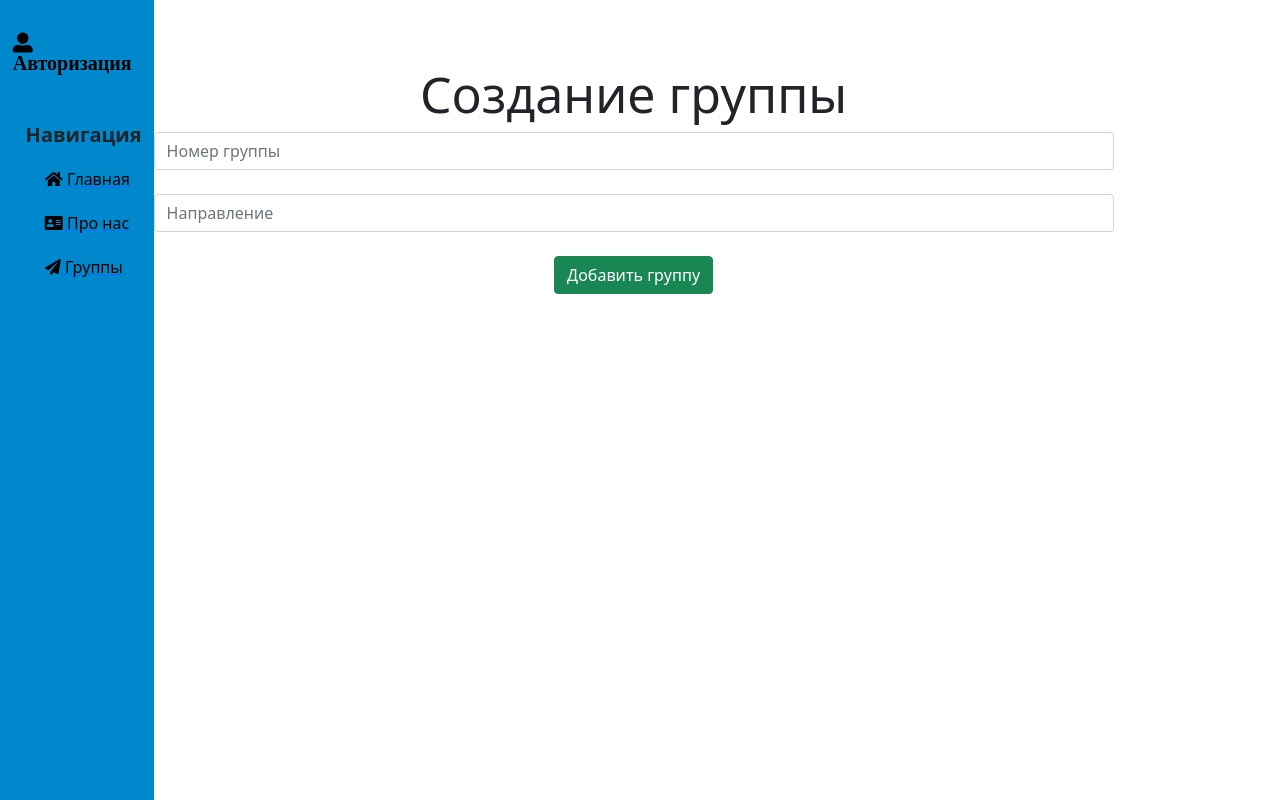
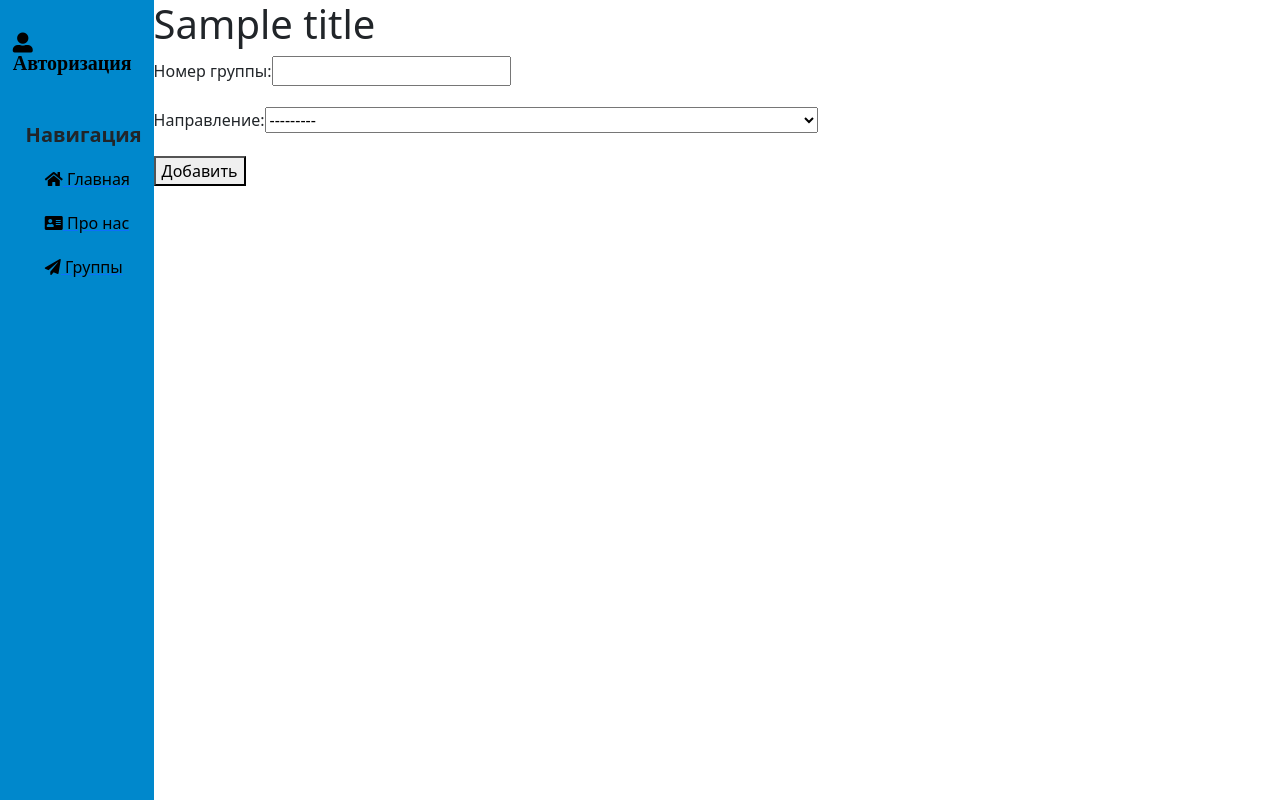
Before and after one commit to totktoroman/mysite, a Django app: template groups/templates/groups/add_group.html in a window 1280 px wide. Run offline with Django 4.2, Linux system fonts and the light colour scheme; tables that the repository leaves empty hold one stand-in row (values such as "Sample post"); the template is opened without the code that fills it: values that come from a table or form of the project are taken from there, most other values are stand-ins (such as "Sample title", 1, 10 or a date in 2020); some libraries are stand-ins or nearby versions.

Commit message:
add, delete
Добавлено добавление групп, настраивается (не работает) удаление групп

```diff
--- /dev/null
+++ b/groups/forms.py
@@ -0,0 +1,16 @@
+from django import forms
+from .models import *
+
+class AddGroupForm(forms.ModelForm):
+    def __init__(self, *args, **kwargs):
+        super().__init__(*args, **kwargs)
+        self.fields['group_title'].empty_label = "Категория не выбрана"
+
+    class Meta:
+        model = Group
+        fields = ['group_number', 'group_title']
+        widgets = {
+            'group_number': forms.TextInput(attrs={'class': 'form-input'}),
+
+
+        }
--- a/groups/models.py
+++ b/groups/models.py
@@ -2,14 +2,15 @@ from django.db import models
 
 # Create your models here.
 group_choices = (
-            ('moais', 'Мат. обеспечение и администрирование информационных систем'),
-            ('prikinf', 'Прикладная информатика'),
-            ('compsience' , 'Прикладная математика и инофрматика'),
-            ('ped', 'Педагогическое образование с двумя профилями подготовки'),
+            ('МОАИС', 'Мат. обеспечение и администрирование информационных систем'),
+            ('ПИ', 'Прикладная информатика'),
+            ('ПМ', 'Прикладная математика и инофрматика'),
+            ('Пед. обр', 'Педагогическое образование с двумя профилями подготовки'),
+            ('Не студенческая группа', 'Не студенческиая группа'),
         )
 class Group(models.Model):
-    group_number = models.CharField('Номер группы', max_length=10)
-    group_title = models.CharField('Направление', max_length=250, choices=group_choices, default='moais')
+    group_number = models.CharField('Номер группы', max_length=10, unique=True)
+    group_title = models.CharField('Направление', max_length=250, choices=group_choices)
 
     def __str__(self):
         return self.group_title
@@ -21,7 +22,7 @@ class Group(models.Model):
 class Student(models.Model):
     student_surname = models.CharField('Фамилия', max_length=50)
     student_name = models.CharField('Имя', max_length=50)
-    group = models.ForeignKey('Group', on_delete=models.PROTECT, null=True)
+    group = models.ForeignKey('Group', on_delete=models.CASCADE)
     account_id = models.IntegerField('id аккаунта')
 
     def __str__(self):
--- a/groups/templates/groups/add_group.html
+++ b/groups/templates/groups/add_group.html
@@ -1,16 +1,18 @@
 {% extends 'main/layout.html' %}
 
 {% block title %}
-    Создание группы
+    {{title}}
 {% endblock %}
 
 {% block content %}
-    <div class="features">
-        <h1>Создание группы</h1>
-        <form method="post">
-            <input type="text" placeholder="Номер группы" class="form-control"><br>
-            <input type="text" placeholder="Направление" class="form-control"><br>
-            <button class="btn btn-success type='submit' ">Добавить группу</button>
+        <h1>{{title}}</h1>
+        <form action="{% url 'add_group' %}" method="post">
+            {% csrf_token %}
+            {% for f in form %}
+                <p><label class="form-label for {{ f.id_for_label}}">{{f.label}}: </label>{{ f }} </p>
+                <div class="form-error">{{ f.errors }} </div>
+            {% endfor %}
+            <button type="submit">Добавить</button>
         </form>
-    </div>
+
 {% endblock %}
--- a/groups/templates/groups/groups_home.html
+++ b/groups/templates/groups/groups_home.html
@@ -11,7 +11,7 @@
         </h1>
         {% for el in groups %}
         <a href="{% url 'groups-detail' el.id %}" class="text-decoration-none text-dark"> <h3>{{ el.group_number }}: {{ el.group_title }} </h3></a>
-        <a href="{% url 'delete_group' el.id %}" class="btn btn-danger">Удалить группу </a>
+        <a href="{% url 'delete_group'  %}" class="btn btn-danger">Удалить группу </a>
         <a href="{% url 'edit_group' el.id %}" class="btn btn-warning">Редактировать группу</a>
         {% endfor %}
     </div>
--- a/groups/urls.py
+++ b/groups/urls.py
@@ -6,6 +6,7 @@ urlpatterns = [
 
     path('add_group', views.add_group, name='add_group'),
     path('delete_group/<int:group_id>/', views.delete_group, name='delete_group'),
+
     path('edit_group/<int:group_id>/', views.edit_group, name='edit_group'),
 
 ]
```
Also changed, not shown: groups/templates/groups/delete_group.html (added, +14 -0 lines), groups/views.py (+16 -6 lines).
